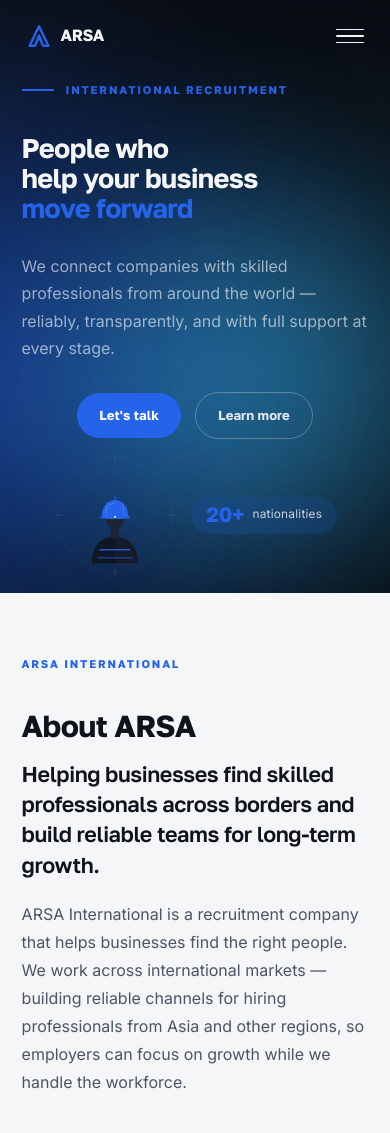
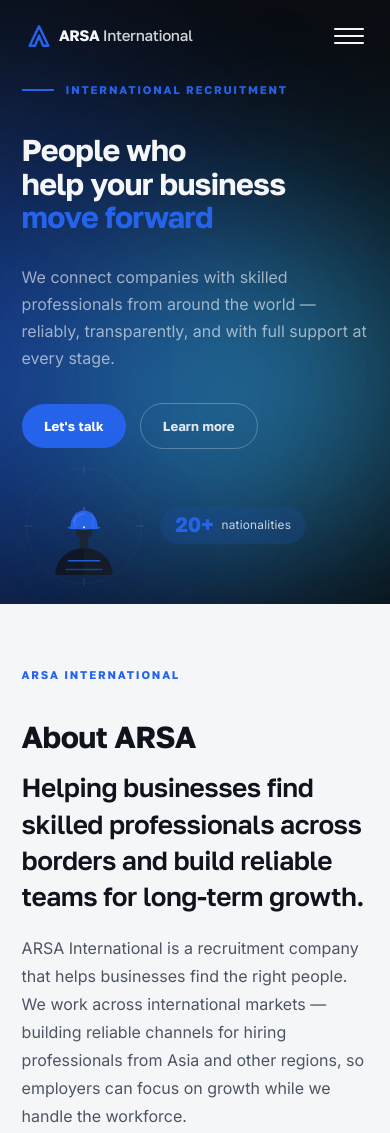
Before and after one commit to gyromth/arsa-website, a website built with Vite: page index.html in a window 390 px wide. Shown: the top 1133 px of the page. Built offline with nearby package versions, Linux system fonts and the light colour scheme.

Commit message:
fix: polish mobile hero, logo, worker icon, and dark-block interactivity
Mobile Hero:
- Headline enlarged (RU ~30px @390, up from ~27px) with safe wrapping, no overflow
- CTA buttons and worker+stat strip aligned to the left with the text column
  (previously centred), CTAs kept compact with touch-friendly height
- Hero stays content-driven; the About section starts naturally right after

Worker / target icon:
- Redrawn with wider, grounded shoulders (no pawn-like taper), clear safety
  helmet (rounded shell + short brim + centre/side ridges), high-vis vest
  stripes; target/crosshair frame kept

Statistic 20+ nationalities:
- Equal-width compact pill, vertically centred, borderless; EN/RU preserved

Header on mobile:
- Full 'ARSA International' wordmark shown at all widths (scaled down to fit),
  no overlap with the burger
- Hamburger lines thickened to 2px with a slightly larger touch target

Language switcher:
- Both EN/RU buttons now equal width (2.4rem), vertically centred, compact
  inline-flex with fit-content border (no stretched empty rectangle)

About section:
- Statement heading enlarged on mobile ('Помогаем бизнесу...') while keeping
  the section's natural spacing

Typography:
- Kept Golos Text + Inter. Unbounded was evaluated (Cyrillic OK) but its
  extreme width conflicts with the required larger mobile headline and would
  break hero wrapping/overflow, so it was rejected in favour of the calmer,
  premium Golos Text.

Desktop untouched: 5 ambient blobs, cursor-follow on Hero/Services/CTA,
cohesive scroll indicator, Global Reach scroll-linked animation all verified.
Mouse-follow stays off on touch and under prefers-reduced-motion.

Verified 320/375/390/430/768/1024/1440: no overlaps, no horizontal overflow,
full CTA visibility, EN/RU switching, no console errors.

```diff
--- a/index.html
+++ b/index.html
@@ -115,29 +115,29 @@
                 <circle cx="200" cy="200" r="186" stroke="rgba(255,255,255,0.09)" stroke-width="1"/>
                 <circle cx="200" cy="200" r="148" stroke="rgba(255,255,255,0.07)" stroke-width="1" stroke-dasharray="2 10"/>
                 <path d="M200 6V30M200 370V394M6 200H30M370 200H394" stroke="rgba(255,255,255,0.22)" stroke-width="1.5" stroke-linecap="round"/>
-                <!-- Shoulders / workwear -->
-                <path d="M126 356 C126 298 158 270 200 270 C242 270 274 298 274 356 Z" fill="#141c29"/>
-                <path d="M126 356 C126 298 158 270 200 270 L200 356 Z" fill="#101724"/>
+                <!-- Shoulders / workwear (wide, grounded) -->
+                <path d="M108 358 C108 306 150 272 200 272 C250 272 292 306 292 358 Z" fill="#141c29"/>
+                <path d="M108 358 C108 306 150 272 200 272 L200 358 Z" fill="#101724"/>
                 <!-- Safety vest stripes -->
-                <path d="M152 312 H248" stroke="var(--accent)" stroke-width="5" stroke-linecap="round" opacity="0.9"/>
-                <path d="M144 338 H256" stroke="var(--accent)" stroke-width="5" stroke-linecap="round" opacity="0.5"/>
+                <path d="M150 312 H250" stroke="var(--accent)" stroke-width="5" stroke-linecap="round" opacity="0.9"/>
+                <path d="M142 340 H258" stroke="var(--accent)" stroke-width="5" stroke-linecap="round" opacity="0.5"/>
                 <!-- Neck -->
-                <rect x="186" y="240" width="28" height="36" rx="10" fill="#1b2534"/>
+                <rect x="186" y="238" width="28" height="34" rx="10" fill="#1b2534"/>
                 <!-- Head -->
-                <circle cx="200" cy="216" r="29" fill="#1b2534"/>
+                <circle cx="200" cy="214" r="28" fill="#1b2534"/>
                 <!-- Safety helmet: short brim -->
-                <path d="M150 206 C172 199 228 199 250 206 C252 210 246 213 200 213 C154 213 148 210 150 206 Z" fill="var(--accent)"/>
+                <path d="M148 204 C170 197 230 197 252 204 C254 208 248 211 200 211 C152 211 146 208 148 204 Z" fill="var(--accent)"/>
                 <!-- Safety helmet: rounded shell -->
-                <path d="M157 206 C157 174 176 152 200 152 C224 152 243 174 243 206 Z" fill="var(--accent)"/>
+                <path d="M156 204 C156 172 176 150 200 150 C224 150 244 172 244 204 Z" fill="var(--accent)"/>
                 <!-- Safety helmet: centre ridge -->
-                <path d="M200 152 V141" stroke="var(--accent)" stroke-width="4" stroke-linecap="round"/>
-                <!-- Safety helmet: side ridge hint -->
-                <path d="M176 158 C172 172 171 188 172 204" stroke="rgba(255,255,255,0.18)" stroke-width="2" stroke-linecap="round" fill="none"/>
-                <path d="M224 158 C228 172 229 188 228 204" stroke="rgba(255,255,255,0.18)" stroke-width="2" stroke-linecap="round" fill="none"/>
+                <path d="M200 150 V139" stroke="var(--accent)" stroke-width="4" stroke-linecap="round"/>
+                <!-- Safety helmet: side ridge hints -->
+                <path d="M175 156 C171 170 170 188 171 202" stroke="rgba(255,255,255,0.18)" stroke-width="2" stroke-linecap="round" fill="none"/>
+                <path d="M225 156 C229 170 230 188 229 202" stroke="rgba(255,255,255,0.18)" stroke-width="2" stroke-linecap="round" fill="none"/>
                 <!-- Shell highlight -->
-                <path d="M168 186 C176 170 188 162 200 161" stroke="rgba(255,255,255,0.32)" stroke-width="2" stroke-linecap="round" fill="none"/>
+                <path d="M166 186 C174 170 186 162 200 160" stroke="rgba(255,255,255,0.32)" stroke-width="2" stroke-linecap="round" fill="none"/>
                 <!-- Target node -->
-                <circle cx="200" cy="206" r="3.5" fill="#ffffff" opacity="0.85"/>
+                <circle cx="200" cy="204" r="3.5" fill="#ffffff" opacity="0.85"/>
               </svg>
             </div>
 
--- a/src/styles/main.css
+++ b/src/styles/main.css
@@ -183,8 +183,13 @@ html.html--booting body { visibility: hidden; }
 .header__logo-text { white-space: nowrap; }
 .header__logo-text-sub { font-weight: 500; opacity: 0.85; }
 
-@media (max-width: 520px) { .header__logo-text-sub { display: none; } }
-@media (max-width: 380px) { .header__logo-text { display: none; } }
+/* Full wordmark kept on all widths; scaled down on small screens to fit */
+@media (max-width: 560px) {
+  .header__logo { font-size: 0.95rem; gap: 0.45rem; }
+}
+@media (max-width: 380px) {
+  .header__logo { font-size: 0.85rem; }
+}
 
 .header__nav { display: none; }
 @media (min-width: 768px) { .header__nav { display: flex; gap: 2.5rem; } }
@@ -221,9 +226,9 @@ html.html--booting body { visibility: hidden; }
   font-size: 0.72rem;
   font-weight: 700;
   letter-spacing: 0.06em;
-  min-width: 2.3rem;
-  height: 2.3rem;
-  padding: 0 0.75rem;
+  width: 2.4rem;
+  height: 2.4rem;
+  padding: 0;
   border: none;
   background: transparent;
   color: rgba(245, 246, 248, 0.55);
@@ -253,8 +258,8 @@ html.html--booting body { visibility: hidden; }
   display: flex;
   flex-direction: column;
   gap: 5px;
-  width: 28px;
-  height: 28px;
+  width: 30px;
+  height: 30px;
   justify-content: center;
 }
 @media (min-width: 768px) { .header__burger { display: none; } }
@@ -262,15 +267,15 @@ html.html--booting body { visibility: hidden; }
 .header__burger span {
   display: block;
   width: 100%;
-  height: 1.5px;
+  height: 2px;
   background: var(--sand);
   border-radius: 1px;
   transition: all 280ms var(--ease);
   transform-origin: center;
 }
-.header__burger[aria-expanded='true'] span:nth-child(1) { transform: translateY(6.5px) rotate(45deg); }
+.header__burger[aria-expanded='true'] span:nth-child(1) { transform: translateY(7px) rotate(45deg); }
 .header__burger[aria-expanded='true'] span:nth-child(2) { opacity: 0; transform: scaleX(0); }
-.header__burger[aria-expanded='true'] span:nth-child(3) { transform: translateY(-6.5px) rotate(-45deg); }
+.header__burger[aria-expanded='true'] span:nth-child(3) { transform: translateY(-7px) rotate(-45deg); }
 
 /* Mobile nav */
 .mobile-nav {
@@ -701,13 +706,17 @@ html.html--booting body { visibility: hidden; }
 
 .about__statement {
   font-family: var(--ff-display);
-  font-size: clamp(1.35rem, 1.1rem + 1vw, 1.9rem);
+  font-size: clamp(1.4rem, 1.15rem + 1.05vw, 2rem);
   font-weight: 600;
-  line-height: 1.4;
+  line-height: 1.38;
   letter-spacing: -0.02em;
   color: var(--ink);
   margin: 1rem 0 1.25rem;
   max-width: 34ch;
+}
+
+@media (max-width: 959px) {
+  .about__statement { font-size: clamp(1.5rem, 1.3rem + 1.4vw, 2.1rem); }
 }
 
 .about__text {
@@ -1088,17 +1097,17 @@ html.html--booting body { visibility: hidden; }
   .hero__title { order: 2; }
   .hero__subtitle { order: 3; }
 
-  /* CTA group sits low, forming the visual anchor of the lower Hero */
-  .hero__actions { order: 4; justify-content: center; }
+  /* CTA group sits low, aligned with the text column */
+  .hero__actions { order: 4; justify-content: flex-start; }
   .hero__actions .btn--lg { padding: 0.85em 1.7em; font-size: 0.82rem; }
 
-  /* Worker + statistic share one compact centred strip, connected to the CTAs */
+  /* Worker + statistic share one compact strip, aligned with the CTAs */
   .hero__visual {
     order: 5;
     display: flex;
     flex-direction: row;
     align-items: center;
-    justify-content: center;
+    justify-content: flex-start;
     gap: 0.9rem;
   }
 
@@ -1121,7 +1130,7 @@ html.html--booting body { visibility: hidden; }
   .hero__float-text { font-size: 0.74rem; line-height: 1; }
 
   .hero__title {
-    font-size: clamp(1.6rem, 1.4rem + 1.2vw, 2rem);
+    font-size: clamp(1.75rem, 1.55rem + 1.4vw, 2.25rem);
     margin-bottom: 1rem;
   }
 
@@ -1145,7 +1154,7 @@ html.html--booting body { visibility: hidden; }
   .hero__container { gap: 0.5rem; }
   .hero__visual { gap: 0.7rem; }
   .hero__figure { max-width: 88px; }
-  .hero__title { font-size: 1.3rem; margin-bottom: 0.6rem; }
+  .hero__title { font-size: 1.45rem; margin-bottom: 0.6rem; }
   .hero__subtitle { font-size: 0.85rem; line-height: 1.5; margin-bottom: 0.7rem; }
   .hero__meta { margin-bottom: 0.5rem; }
   .hero__float-label { padding: 0.38rem 0.75rem; }
```
